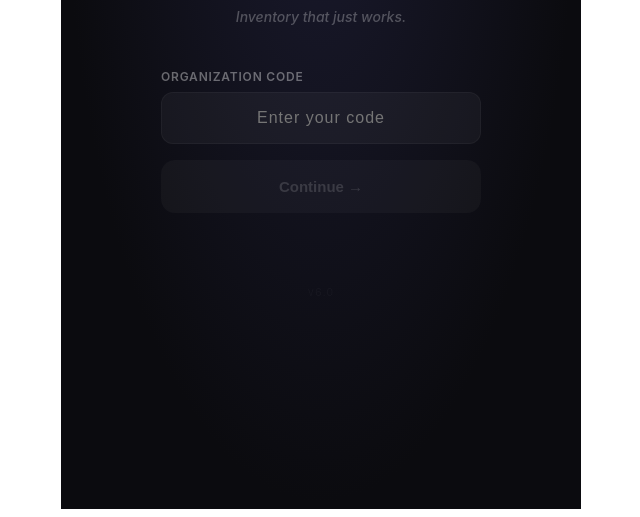
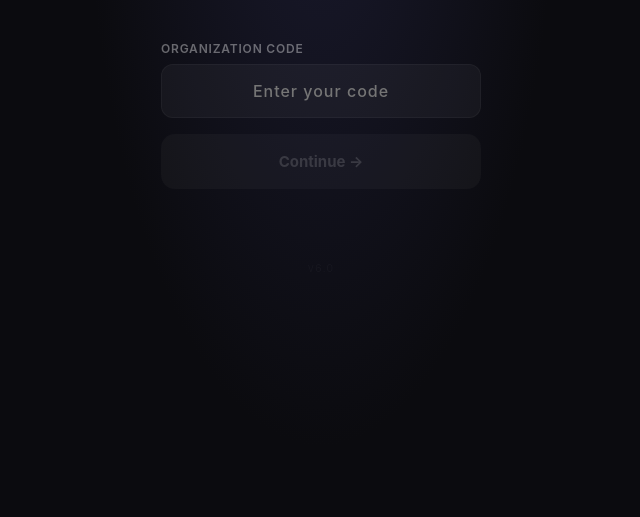
Before and after one commit to chaddwoo/Restock-App, a React app: page restock-deploy/public/index.html in a window 1280 px wide. Shown: the part 347-864 px from the top of the page, without its empty margins (319-959 px from the left). After the commit the page ends 800 px from the top, so only its background shows below. Built offline with nearby package versions, Linux system fonts and the light colour scheme.

Commit message:
Update index.html

```diff
--- a/restock-deploy/public/index.html
+++ b/restock-deploy/public/index.html
@@ -1,9 +1,31 @@
 <!DOCTYPE html>
 <html lang="en">
   <head>
-    <meta charset="UTF-8" />
-    <meta name="viewport" content="width=device-width, initial-scale=1.0" />
-    <title>Backstock</title>
+    <meta charset="utf-8" />
+    <meta name="viewport" content="width=device-width, initial-scale=1, viewport-fit=cover" />
+    <meta name="theme-color" content="#0B0B0F" />
+    <meta name="apple-mobile-web-app-status-bar-style" content="black-translucent" />
+    <title>Backstock — Inventory That Just Works</title>
+    <style>
+      * { margin: 0; padding: 0; box-sizing: border-box; }
+      html, body, #root {
+        width: 100%;
+        height: 100%;
+        background: #0B0B0F;
+        overflow-x: hidden;
+        -webkit-font-smoothing: antialiased;
+        -moz-osx-font-smoothing: grayscale;
+      }
+      input, button, textarea, select {
+        -webkit-appearance: none;
+        -moz-appearance: none;
+        appearance: none;
+        border: none;
+        outline: none;
+        background: none;
+        font-family: inherit;
+      }
+    </style>
   </head>
   <body>
     <div id="root"></div>
```
